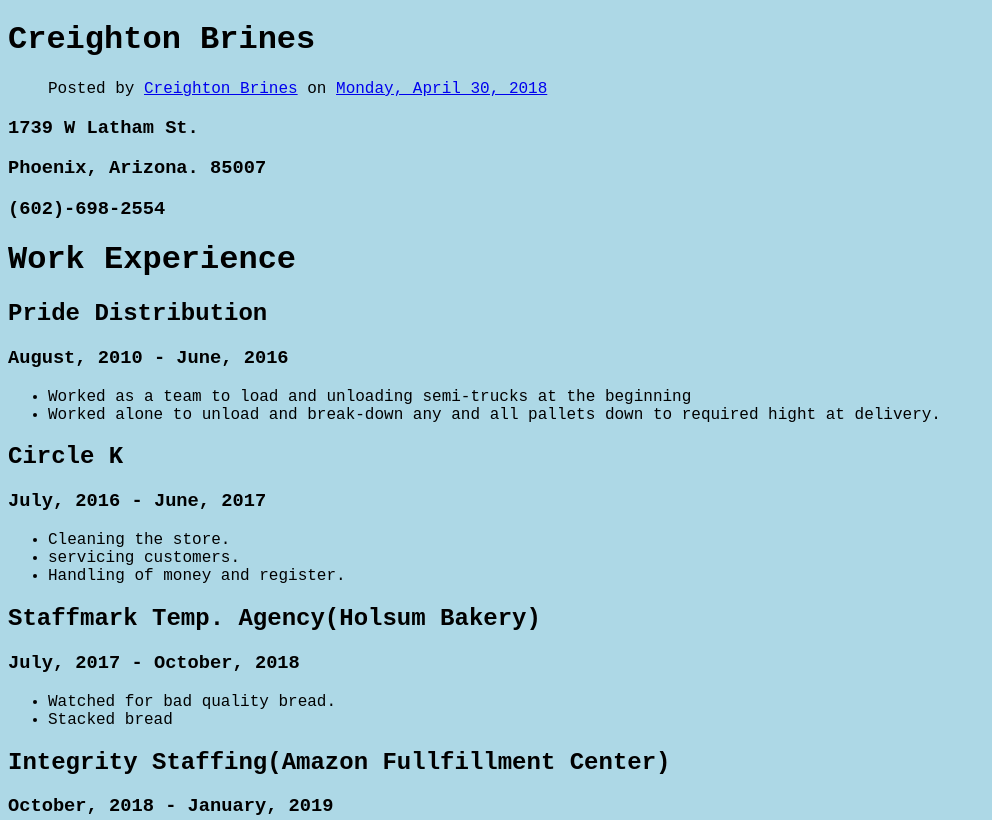
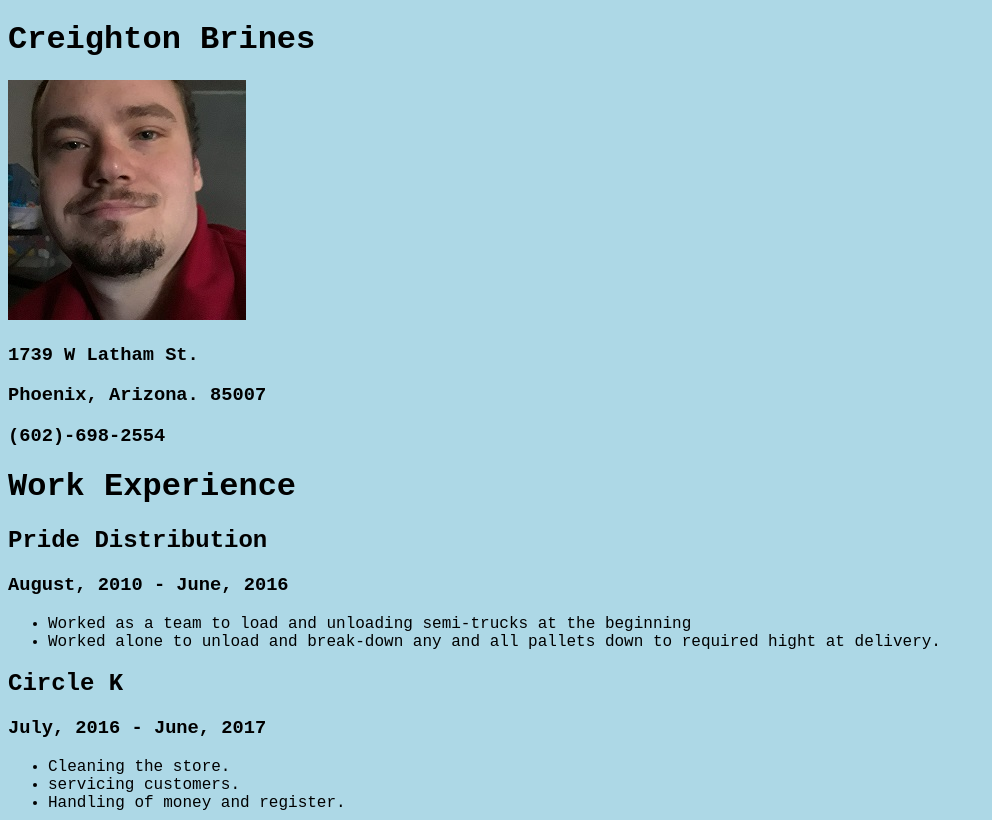
Before and after one commit to Creighmoe/creighmoe, a plain HTML site: page index.html in a window 1280 px wide. Shown: the top 820 px of the page, without its empty margins (0-992 px from the left). Drawn offline with Linux system fonts and the light colour scheme.

Commit message:
Update index.html

```diff
--- a/index.html
+++ b/index.html
@@ -4,9 +4,7 @@
     <link rel="stylesheet" href="style.css">
     <title>Creighton Brines Resume</title>
      <h1>Creighton Brines</h1>
- <div id="fb-root"></div>
-<script async defer crossorigin="anonymous" src="https://connect.facebook.net/en_US/sdk.js#xfbml=1&version=v3.2"></script>
-    <div class="fb-post" data-href="https://www.facebook.com/photo.php?fbid=2142612992421481&amp;set=a.160309060651894&amp;type=3" data-width="350" data-show-text="false"><blockquote cite="https://www.facebook.com/photo.php?fbid=2142612992421481&amp;set=a.160309060651894&amp;type=3" class="fb-xfbml-parse-ignore">Posted by <a href="https://www.facebook.com/cbrines1">Creighton Brines</a> on&nbsp;<a href="https://www.facebook.com/photo.php?fbid=2142612992421481&amp;set=a.160309060651894&amp;type=3">Monday, April 30, 2018</a></blockquote></div>
+    <img src="creightonbrines.png" id="pic">
     <h3>1739 W Latham St.</h3>
     <h3>Phoenix, Arizona. 85007</h3>
     <h3>(602)-698-2554</h3>
```
